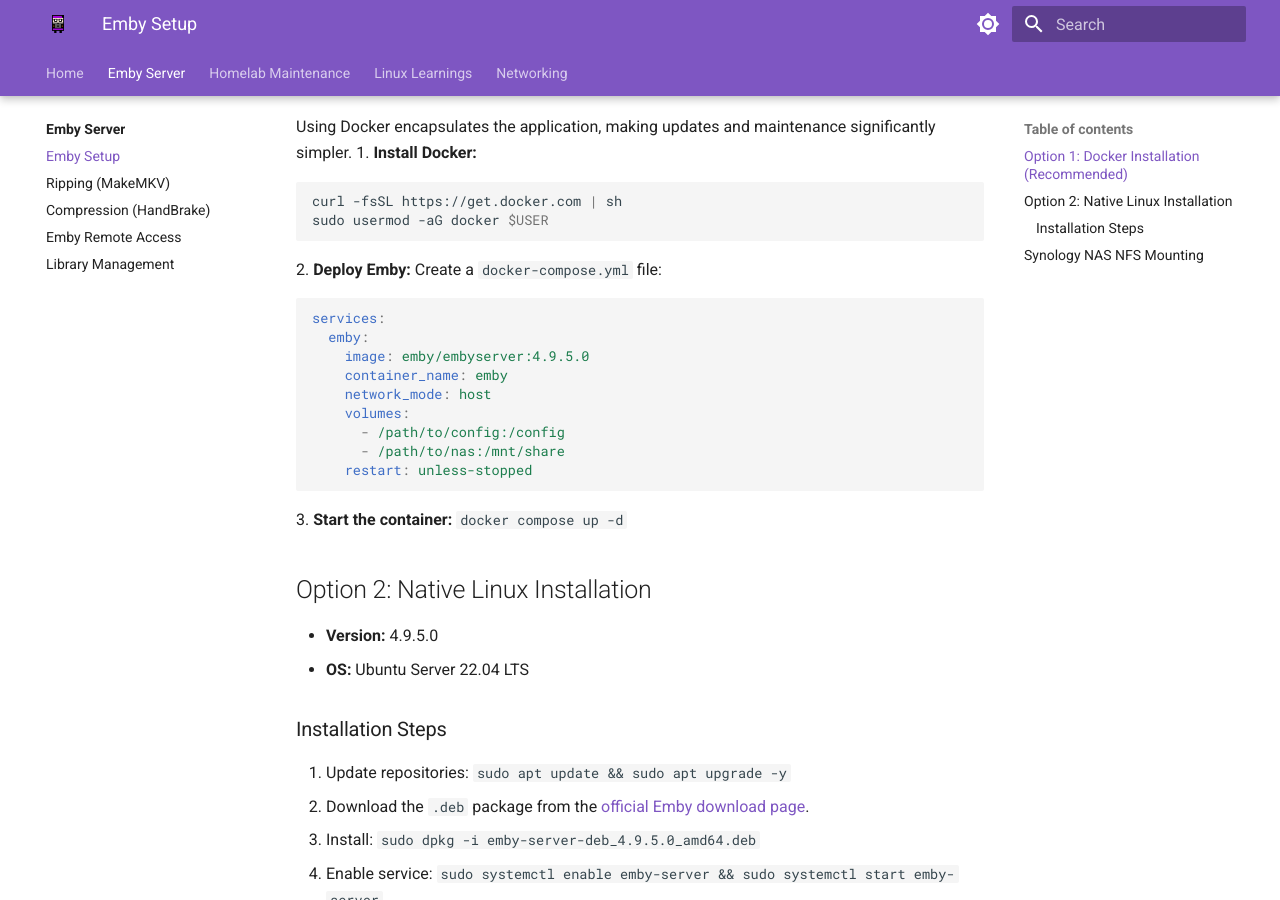
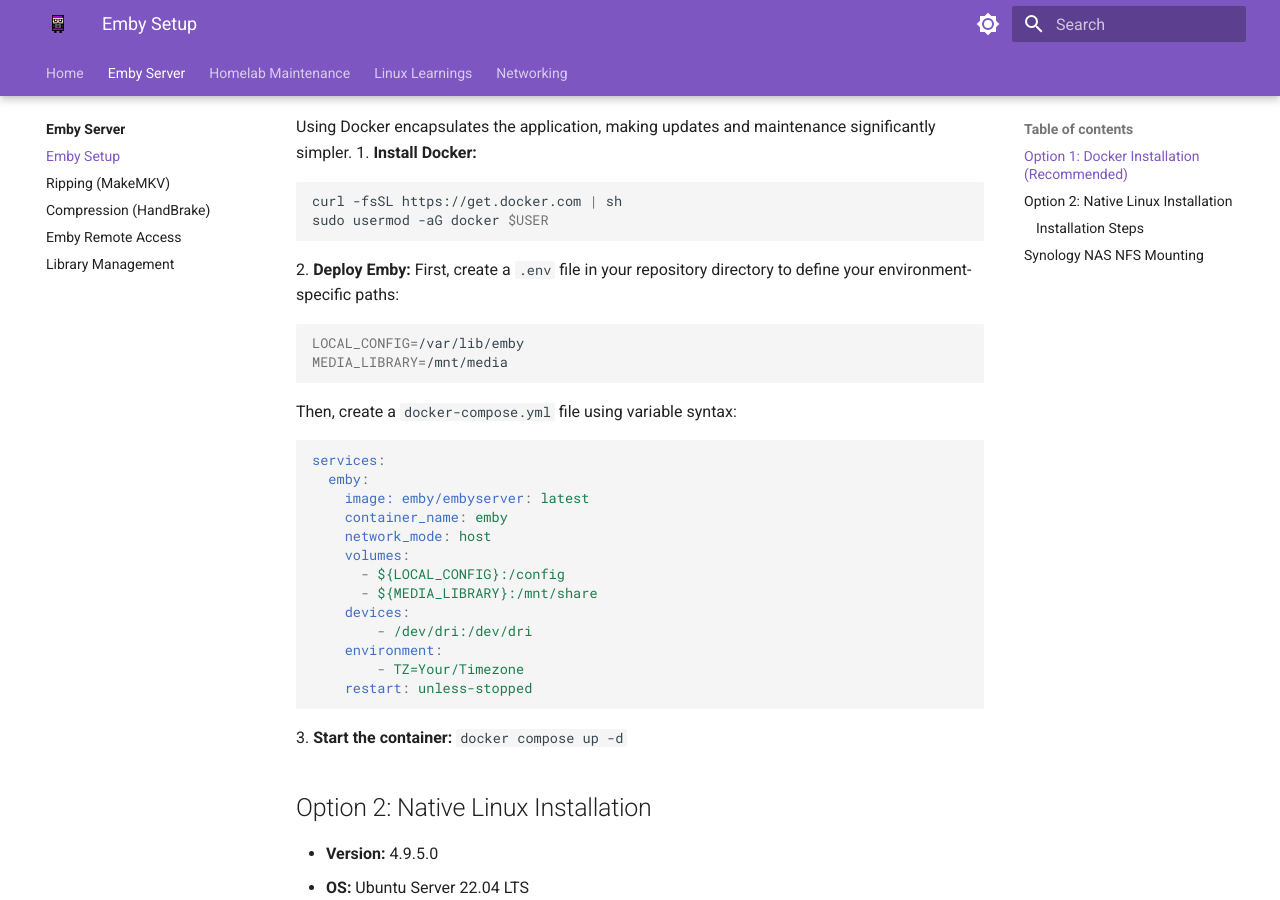
Before and after one commit to caleb-stults/tech-wiki, an MkDocs documentation site: the page built from docs/movie-pipeline/emby/setup.md, in a window 1280 px wide and 900 px high, scrolled down 281 px. Built offline with MkDocs 1.6.1 and Material for MkDocs 9.7.7, drawn with Linux system fonts in a browser that asks for light colours.

Commit message:
updating emby docs

````diff
--- a/docs/movie-pipeline/emby/setup.md
+++ b/docs/movie-pipeline/emby/setup.md
@@ -9,16 +9,27 @@
 sudo usermod -aG docker $USER
 ```
 2. **Deploy Emby:**
-Create a `docker-compose.yml` file:
+First, create a `.env` file in your repository directory to define your environment-specific paths:
+
+```bash
+LOCAL_CONFIG=/var/lib/emby
+MEDIA_LIBRARY=/mnt/media
+```
+
+Then, create a `docker-compose.yml` file using variable syntax:
 ```yaml
 services:
   emby:
-    image: emby/embyserver:4.9.5.0
+    image: emby/embyserver: latest
     container_name: emby
     network_mode: host
     volumes:
-      - /path/to/config:/config
-      - /path/to/nas:/mnt/share
+      - ${LOCAL_CONFIG}:/config
+      - ${MEDIA_LIBRARY}:/mnt/share
+    devices:
+        - /dev/dri:/dev/dri
+    environment:
+        - TZ=Your/Timezone
     restart: unless-stopped
 ```
 3. **Start the container:**
````
